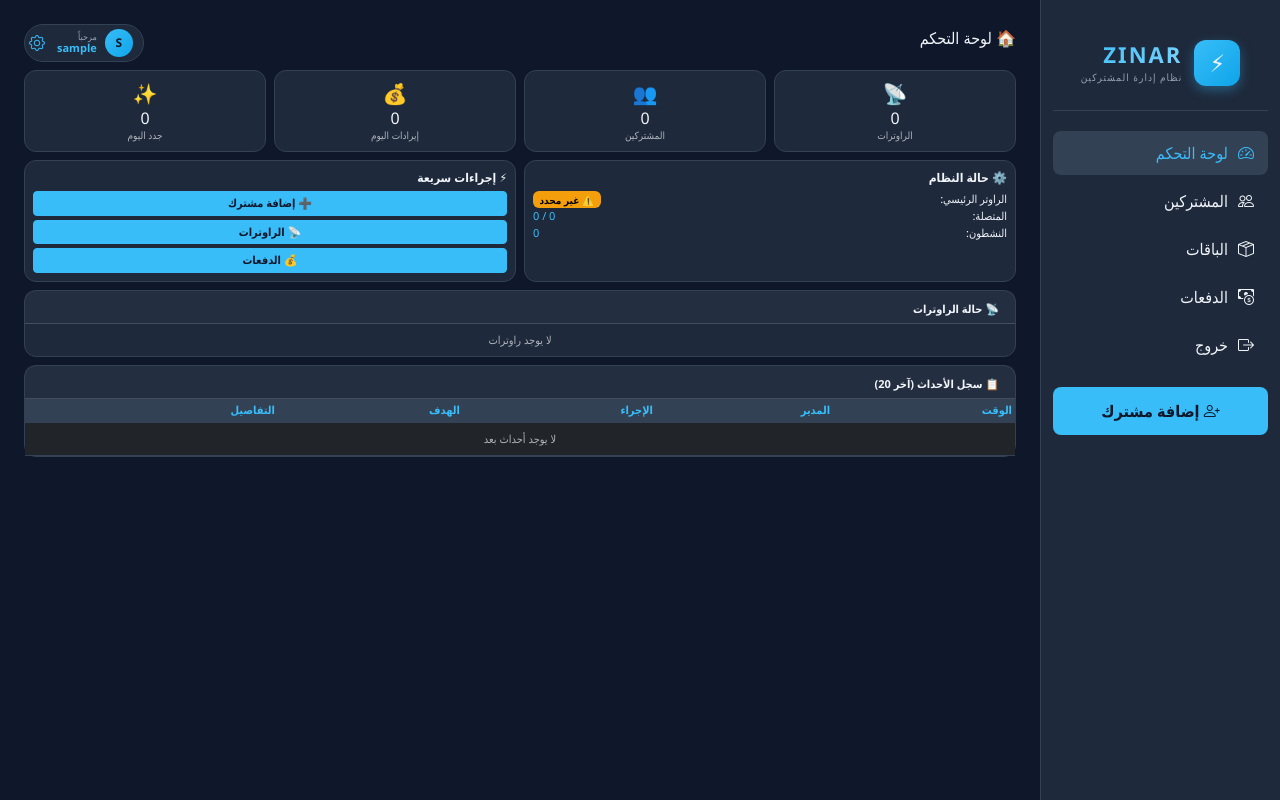
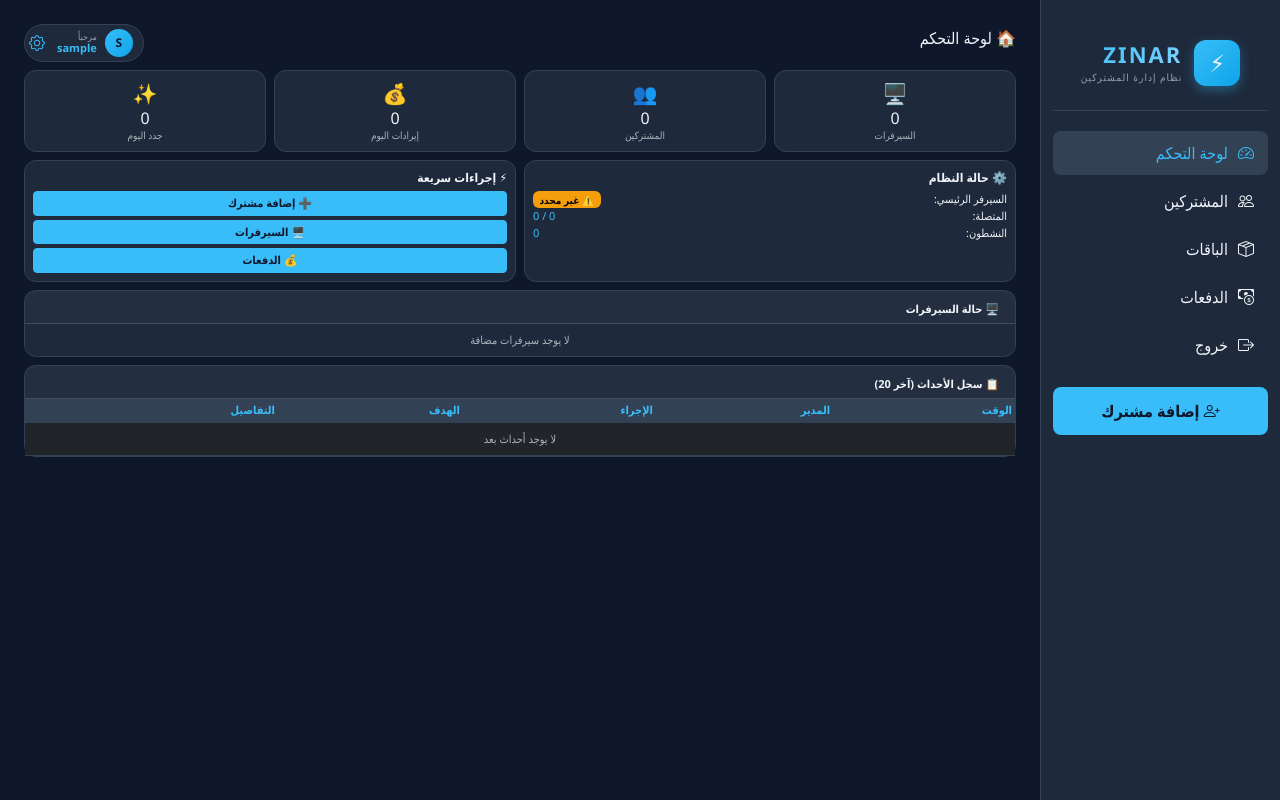
Before and after one commit to abokareemalan512-coder/zinar-radius-1, a Flask app: page /dashboard in a window 1280 px wide. Run offline with Flask 3, Linux system fonts and the light colour scheme; the visitor is signed in with stand-in values (Sample User, id 1); data that the repository does not hold is empty; some libraries are stand-ins or nearby versions.

Commit message:
Change router references to server references in dashboard

```diff
--- a/templates/dashboard.html
+++ b/templates/dashboard.html
@@ -17,9 +17,9 @@
 <div class="row g-2 mb-2">
     <div class="col-6 col-md-3">
         <div class="card p-2 text-center">
-            <div class="fs-5 text-accent">📡</div>
+            <div class="fs-5 text-accent">🖥️</div>
             <h6 class="mb-0">{{ routers_count }}</h6>
-            <small class="text-muted" style="font-size:10px">الراوترات</small>
+            <small class="text-muted" style="font-size:10px">السيرفرات</small>
         </div>
     </div>
     <div class="col-6 col-md-3">
@@ -48,9 +48,9 @@
 <div class="row g-2 mb-2">
     <div class="col-md-6">
         <div class="card p-2 h-100">
-            <div style="font-size:12px;font-weight:bold" class="mb-1">⚙️️ حالة النظام</div>
+            <div style="font-size:12px;font-weight:bold" class="mb-1">⚙️ حالة النظام</div>
             <div class="d-flex justify-content-between" style="font-size:11px">
-                <span>الراوتر الرئيسي:</span>
+                <span>السيرفر الرئيسي:</span>
                 {% if has_master %}
                     <span class="badge bg-success" style="font-size:10px">✅ محدد</span>
                 {% else %}
@@ -73,7 +73,7 @@
             <div style="font-size:12px;font-weight:bold" class="mb-1">⚡ إجراءات سريعة</div>
             <div class="d-grid gap-1">
                 <a href="{{ url_for('add_subscriber') }}" class="btn btn-primary btn-sm" style="font-size:11px;padding:3px">➕ إضافة مشترك</a>
-                <a href="{{ url_for('routers') }}" class="btn btn-primary btn-sm" style="font-size:11px;padding:3px">📡 الراوترات</a>
+                <a href="{{ url_for('routers') }}" class="btn btn-primary btn-sm" style="font-size:11px;padding:3px">🖥️ السيرفرات</a>
                 <a href="{{ url_for('payments') }}" class="btn btn-primary btn-sm" style="font-size:11px;padding:3px">💰 الدفعات</a>
             </div>
         </div>
@@ -81,7 +81,7 @@
 </div>
 
 <div class="card mb-2">
-    <div class="card-header py-1"><small style="font-size:11px;font-weight:bold">📡 حالة الراوترات</small></div>
+    <div class="card-header py-1"><small style="font-size:11px;font-weight:bold">🖥️ حالة السيرفرات</small></div>
     <div class="card-body py-1">
         {% for r in routers %}
         <div class="d-flex justify-content-between align-items-center py-1" style="font-size:11px;border-bottom:1px solid #1e2444">
@@ -93,7 +93,7 @@
             {% endif %}
         </div>
         {% else %}
-        <p class="text-muted mb-0 text-center py-1" style="font-size:11px">لا يوجد راوترات</p>
+        <p class="text-muted mb-0 text-center py-1" style="font-size:11px">لا يوجد سيرفرات مضافة</p>
         {% endfor %}
     </div>
 </div>
```
